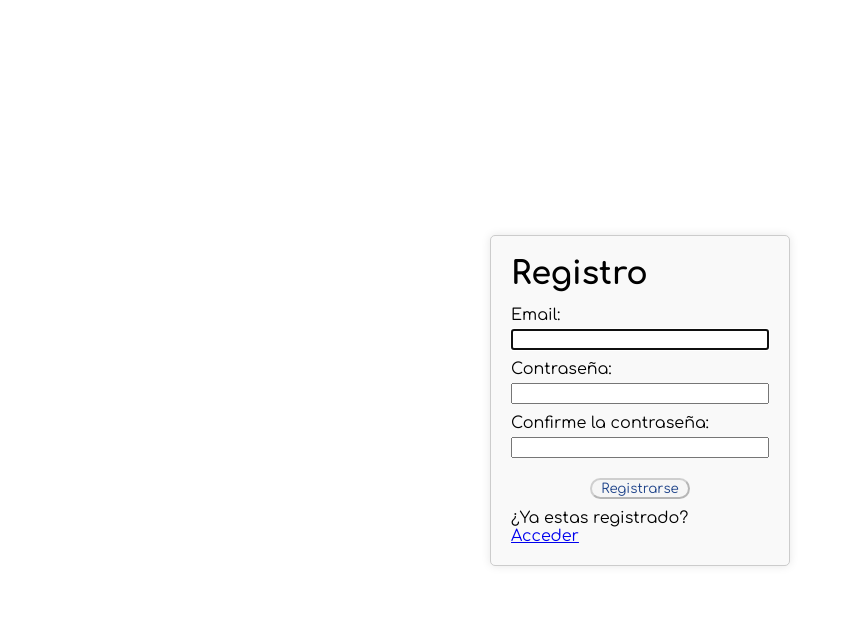
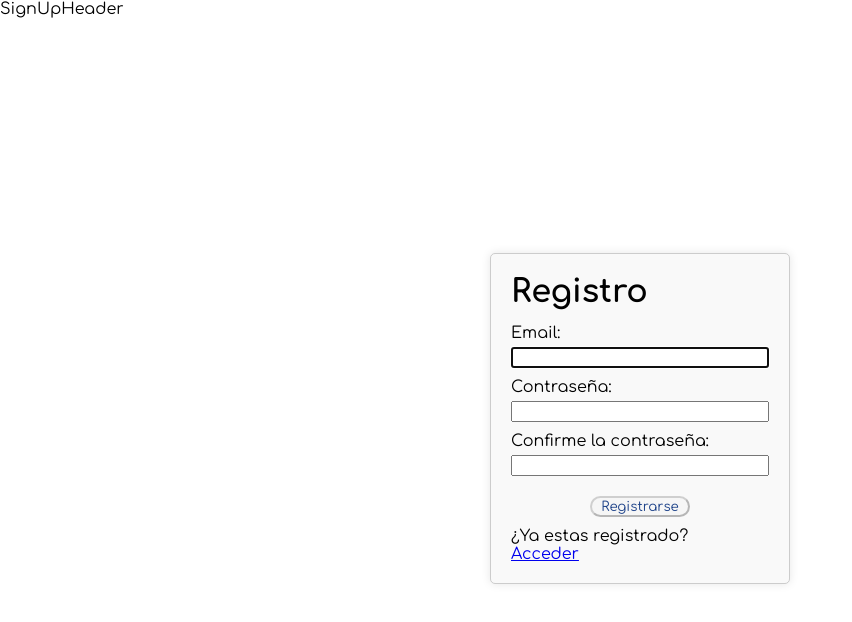
Before and after one commit to mjdev93/fisiotravell-frontend, a React (Vite) app: page /signup in a window 1280 px wide. Shown: the top 622 px of the page, without its empty margins (0-852 px from the left). Built offline with nearby package versions, Linux system fonts and the light colour scheme.

Commit message:
changed names for the components for clarity and added Log In page and created Log In header structure

```diff
--- /dev/null
+++ b/src/components/signUpHeader/SignUpHeader.jsx
@@ -0,0 +1,9 @@
+import React from 'react'
+
+const SignUpHeader = () => {
+  return (
+    <div>SignUpHeader</div>
+  )
+}
+
+export default SignUpHeader
--- /dev/null
+++ b/src/pages/Register/SignUp.jsx
@@ -0,0 +1,14 @@
+import React from 'react'
+import SignUpForm from '../../components/signUp/SignUpForm'
+import SignUpHeader from '../../components/signUpHeader/SignUpHeader'
+
+const SignUp = () => {
+  return (
+    <>
+    <SignUpHeader/>
+    <SignUpForm/>
+    </>
+  )
+}
+
+export default SignUp
--- a/src/router/index.jsx
+++ b/src/router/index.jsx
@@ -1,8 +1,8 @@
 import { createBrowserRouter } from "react-router-dom";
 import Home from "../pages/home/Home.jsx";
 import NotFound from "../pages/notFound/NotFound.jsx";
-import Signup from "../components/signUp/Signup.jsx";
 import Login from "../components/logIn/Login.jsx";
+import Register from "../pages/Register/SignUp.jsx";
 
 const router = createBrowserRouter([
   {
@@ -19,7 +19,7 @@ const router = createBrowserRouter([
   },
     {
     path: "/signup",
-    element: <Signup/>
+    element: <Register/>
   },
   /*{
             path: '/profile/:userId',
```
Also changed, not shown: src/components/signUp/SignUpForm.jsx (renamed from src/components/signUp/Signup.jsx, +7 -7 lines), src/components/signUp/signUpForm.css (renamed from src/components/signUp/signup.css), src/components/signUpHeader/signUpHeader.css (added), src/pages/Register/signUp.css (added).
